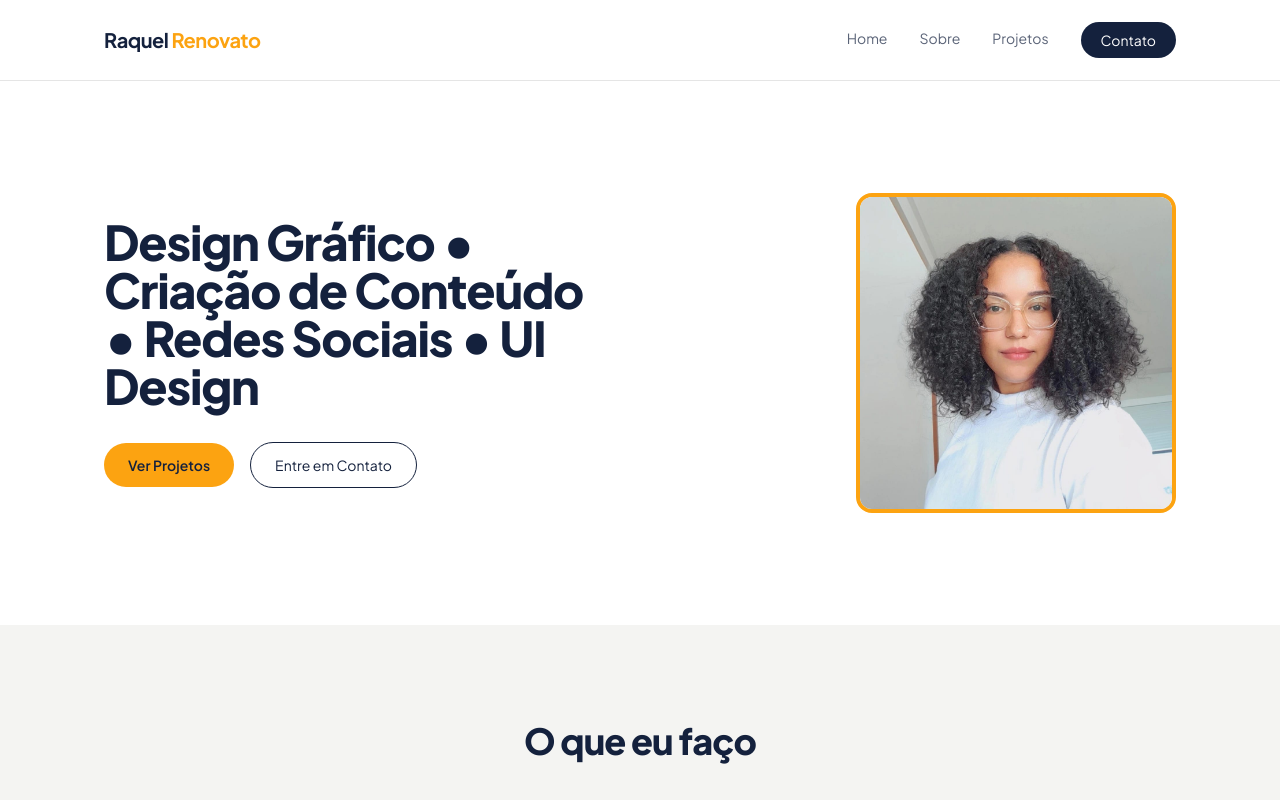
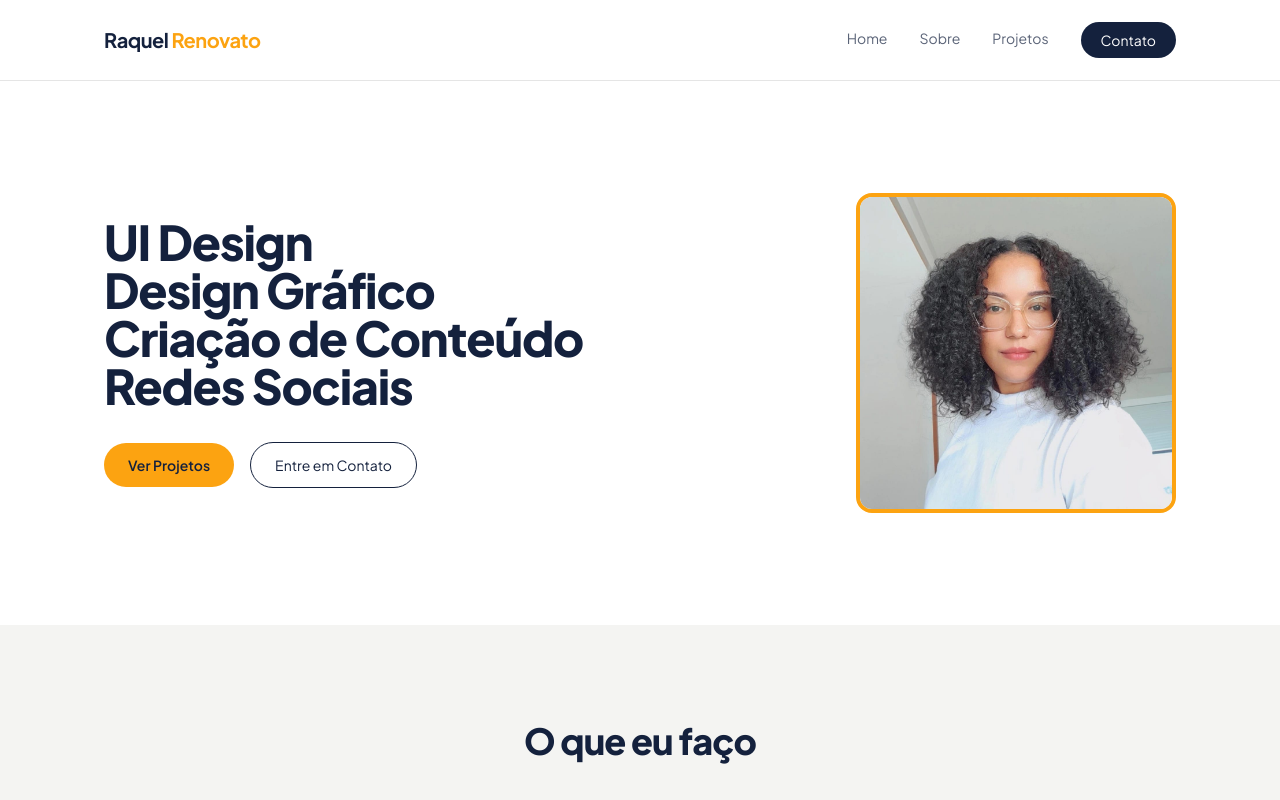
Before and after one commit to raquel-renovato/raquel-renovato-portfolio, a Next.js app: page / in a window 1280 px wide. Shown: the top 800 px of the page. Built offline with nearby package versions, Linux system fonts and the light colour scheme.

Commit message:
Update Hero.js

```diff
--- a/components/Hero.js
+++ b/components/Hero.js
@@ -5,8 +5,14 @@ export default function Hero() {
         <div className="grid grid-cols-1 lg:grid-cols-2 gap-12 lg:gap-10 items-center">
 
           <div>
-            <h1 className="text-brand-dark text-3xl sm:text-4xl lg:text-5xl leading-[1.15] font-extrabold tracking-tight max-w-xl mb-8">
-              Design Gráfico • Criação de Conteúdo • Redes Sociais • UI Design
+            <h1 className="text-left text-brand-dark text-3xl sm:text-4xl lg:text-5xl leading-[1.15] font-extrabold tracking-tight max-w-xl mb-8">
+              UI Design
+              <br />
+              Design Gráfico
+              <br />
+              Criação de Conteúdo
+              <br />
+              Redes Sociais
             </h1>
 
             <div className="flex flex-wrap items-center gap-4">
```
